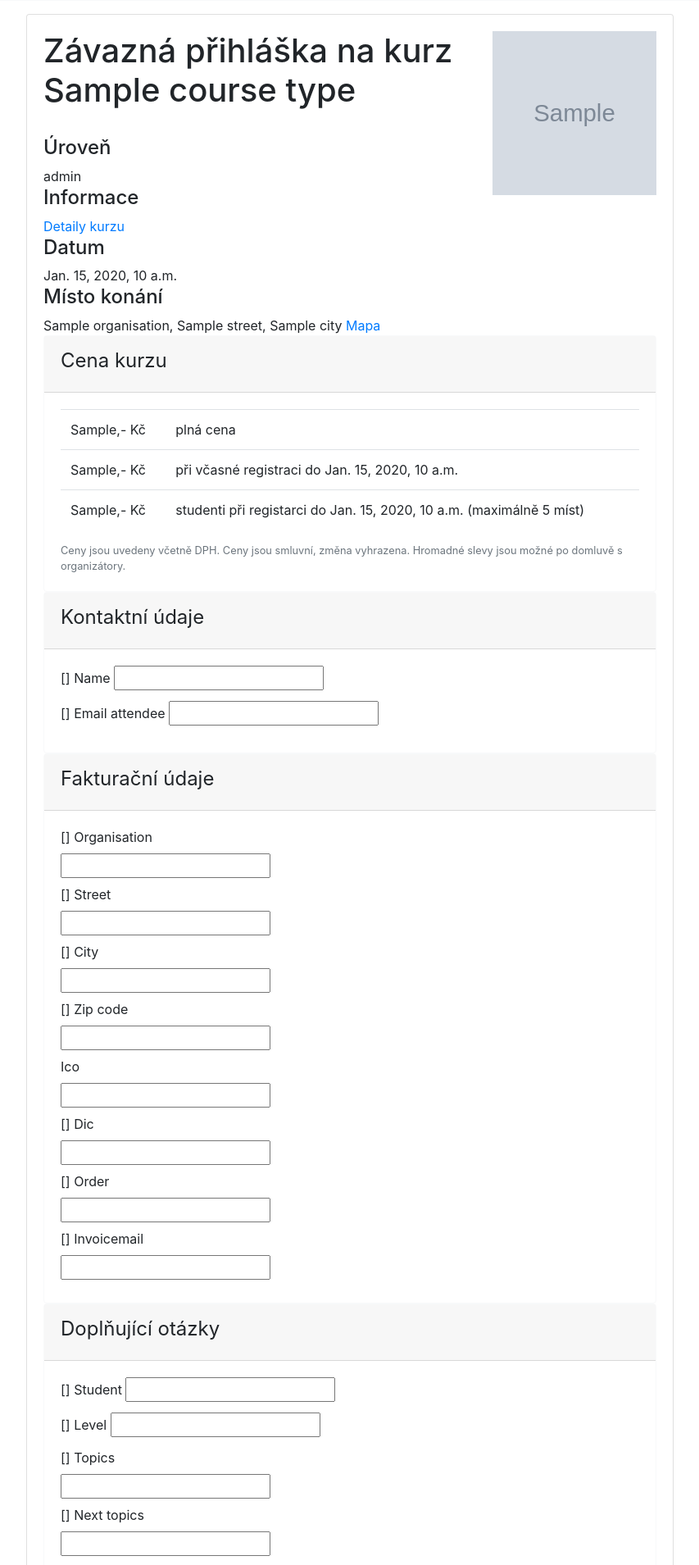
After one commit to OpenGeoLabs/gismentors-registration, a Django app: template registration/templates/course-forms.html in a window 1280 px wide. The commit adds this page. Shown: the part 325-2234 px from the top of the page at 82% size, without its empty margins (16-869 px from the left). Run offline with Django 3.2, Linux system fonts and the light colour scheme; the template is opened without the code that fills it: most values are stand-ins (such as "Sample title", 1, 10 or a date in 2020); grey boxes marked "Sample" are stand-in pictures; form fields are guessed from the names that the template uses; some libraries are stand-ins or nearby versions.

Commit message:
big update, captcha

```diff
--- a/registration/models.py
+++ b/registration/models.py
@@ -2,6 +2,7 @@ from django.db import models
 from django.utils.translation import ugettext_lazy as _
 from django.contrib.gis.db import models as gismodels
 import uuid
+from django.conf import settings
 
 
 VAT=1.21
@@ -14,6 +15,9 @@ class CourseType(models.Model):
     title = models.CharField(
             max_length=50,
             verbose_name=_("Název"))
+
+    image = models.ImageField(
+            verbose_name=_("Logo"))
 
     level_choices = (
             (0, _("Začátečník")),
--- /dev/null
+++ b/registration/templates/course-forms.html
@@ -0,0 +1,224 @@
+{% extends "template.html" %}
+
+{% block body %}
+{{ block.super }}
+
+<div class="card">
+  <div class="card-body">
+<img class="course_logo" src="{{ course.course_type.image.url }}" />
+<h1>Závazná přihláška na kurz {{ course.course_type.title }}
+</h1>
+<br>
+<h4>Úroveň</h4>
+{{ level }}
+<h4>Informace</h4>
+<a href="{{ course.course_type.detail }}" target="_blank">Detaily kurzu</a>
+<h4>Datum</h4>
+{{ course.date }}
+<h4>Místo konání</h4>
+{{ course.location.address.organisation }},
+  {{ course.location.address.street }}, {{ course.location.address.city }}
+  <a href="https://osm.org/go/0J0ajhhQa--?way=99013221" target="_blank">Mapa</a>
+
+
+<br>
+<div class="card border-light">
+    <div class="card-header">
+        <legend>Cena kurzu</legend>
+    </div>
+    <div class="card-body">
+        <table class="table">
+            <tbody>
+                <tr><td>{{ course.vat_late }},- Kč</td><td>plná cena</td></tr>
+                <tr><td>{{ course.vat_regular }},- Kč</td><td>při včasné registraci do {{ course.early_date }}</td></tr>
+                <tr><td>{{ course.vat_student }},- Kč</td><td>studenti při registarci do {{ course.early_date }} (maximálně 5 míst) </td></tr>
+            </tbody>
+        </table>
+        <small id="prices" class="form-text text-muted">Ceny jsou uvedeny včetně DPH. Ceny jsou smluvní, změna vyhrazena.
+        Hromadné slevy jsou možné po domluvě s organizátory.</small>
+    </div>
+</div>
+
+<form action="{% url 'course' course.id %}" method="post" class="needs-validation" validate>
+{% csrf_token %}
+
+{{ form.non_field_errors }}
+
+{% for hidden_field in form.hidden_fields %}
+    {{ hidden_field.errors }}
+    {{ hidden_field }}
+{% endfor %}
+
+
+    <div class="card border-light">
+    <fieldset>
+        <div class="card-header">
+            <legend>Kontaktní údaje</legend>
+        </div>
+        <div class="card-body">
+            <div class="form-group mb-2 mr-sm-2">
+                {{ form.name.errors }}
+                {{ form.name.label_tag }}
+                {{ form.name }}
+                <small class="form-text text-muted">{{ form.name.help_text }}</small>
+            </div>
+            <div class="form-group mb-2 mr-sm-2">
+                {{ form.email_attendee.errors }}
+                {{ form.email_attendee.label_tag }}
+                {{ form.email_attendee }}
+                <small class="form-text text-muted">{{ form.email_attendee.help_text }}</small>
+            </div>
+
+        </div>
+    </fieldset>
+    </div>
+    <!-- //-->
+    <div class="card border-light">
+    <fieldset>
+        <div class="card-header">
+            <legend>Fakturační údaje</legend>
+        </div>
+        <div class="card-body">
+            <div class="form-group mb-2 mr-sm-2">
+                {{ form.organisation.errors }}
+                {{ form.organisation.label_tag }} <br />
+                {{ form.organisation }}
+                <small class="form-text text-muted">{{ form.organisation.help_text }}</small>
+            </div>
+            <div class="form-group mb-2 mr-sm-2">
+                {{ form.street.errors }}
+                {{ form.street.label_tag }} <br />
+                {{ form.street }}
+                <small class="form-text text-muted">{{ form.street.help_text }}</small>
+            </div>
+            <div class="form-group mb-2 mr-sm-2">
+                {{ form.city.errors }}
+                {{ form.city.label_tag }} <br />
+                {{ form.city }}
+                <small class="form-text text-muted">{{ form.city.help_text }}</small>
+            </div>
+            <div class="form-group mb-2 mr-sm-2">
+                {{ form.zip_code.errors }}
+                {{ form.zip_code.label_tag }} <br />
+                {{ form.zip_code }}
+                <small class="form-text text-muted">{{ form.zip_code.help_text }}</small>
+            </div>
+            <div class="form-group mb-2 mr-sm-2">
+                {{ forms.ico.errors }}
+                {{ form.ico.label_tag }} <br />
+                {{ form.ico }}
+                <small class="form-text text-muted">{{ form.ico.help_text }}</small>
+            </div>
+            <div class="form-group mb-2 mr-sm-2">
+                {{ form.dic.errors }}
+                {{ form.dic.label_tag }} <br />
+                {{ form.dic }}
+                <small class="form-text text-muted">{{ form.dic.help_text }}</small>
+            </div>
+            <div class="form-group mb-2 mr-sm-2">
+                {{ form.order.errors }}
+                {{ form.order.label_tag }}  <br />
+                {{ form.order }}
+                <small class="form-text text-muted">{{ form.order.help_text }}</small>
+            </div>
+            <div class="form-group mb-2 mr-sm-2">
+                {{ form.invoicemail.errors }}
+                {{ form.invoicemail.label_tag }}<br />
+                {{ form.invoicemail }}
+                <small class="form-text text-muted">{{ form.invoicemail.help_text }}</small>
+            </div>
+
+        </div>
+    </fieldset>
+    </div>
+    <! -- //-->
+    <div class="card border-light">
+    <fieldset>
+        <div class="card-header">
+            <legend>Doplňující otázky</legend>
+        </div>
+        <div class="card-body">
+            <div class="form-group mb-2 mr-sm-2">
+                {{ form.student.errors }}
+                {{ form.student.label_tag }}
+                {{ form.student }}
+                <small class="form-text text-muted">{{ form.student.help_text }}</small>
+            </div>
+            <div class="form-group mb-2 mr-sm-2">
+                {{ form.level.errors }}
+                {{ form.level.label_tag }}
+                {{ form.level }}
+                <small class="form-text text-muted">{{ form.level.help_text }}</small>
+            </div>
+            <div class="form-group mb-2 mr-sm-2">
+                {{ form.topics.errors }}
+                {{ form.topics.label_tag }} <br />
+                {{ form.topics }}
+                <small class="form-text text-muted">{{ form.topics.help_text }}</small>
+            </div>
+            <div class="form-group mb-2 mr-sm-2">
+                {{ form.next_topics.errors }}
+                {{ form.next_topics.label_tag }} <br />
+                {{ form.next_topics }}
+                <small class="form-text text-muted">{{ form.next_topics.help_text }}</small>
+            </div>
+            <div class="form-group mb-2 mr-sm-2">
+                {{ form.note.errors }}
+                {{ form.note.label_tag }} <br />
+                {{ form.note }}
+                <small class="form-text text-muted">{{ form.note.help_text }}</small>
+            </div>
+
+        </div>
+    </fieldset>
+    </div>
+    <!-- //-->
+    <div class="card border-light">
+    <fieldset>
+        <div class="card-header">
+            <legend>GDPR a ochrana osobních údajů</legend>
+        </div>
+        <div class="card-body">
+            <div class="form-group mb-2 mr-sm-2">
+                {{ form.gdpr.errors }}
+                {{ form.gdpr.label_tag }}
+                {{ form.gdpr }}
+                <small class="form-text text-muted">{{ form.gdpr.help_text }}</small>
+            </div>
+            <div class="form-group mb-2 mr-sm-2">
+                {{ form.marketing.errors }}
+                {{ form.marketing.label_tag }}
+                {{ form.marketing }}
+                <small class="form-text text-muted">{{ form.marketing.help_text }}</small>
+            </div>
+
+        </div>
+    </fieldset>
+    </div>
+
+{{ form.captcha.errors }}
+{{ form.captcha.label_tag }}<br />
+{{ form.captcha }}
+<button class='btn btn-primary mb-3 js-captcha-refresh'>Načíst jiný obrázek</button>
+<small class="form-text text-muted">{{ form.captcha.help_text }}</small>
+
+
+<button class="btn btn-primary mb-2" type="submit">Odeslat závaznou přihlášku</button>
+
+<script type="text/javascript">
+$('.js-captcha-refresh').click(function () {
+    $.getJSON("/captcha/refresh/", function (result) {
+        $('.captcha').attr('src', result['image_url']);
+        $('#id_captcha_0').val(result['key'])
+    });
+
+
+    return false;
+});
+</script>
+</form>
+
+
+{% endblock %}
+  </div>
+</div>
--- a/registration/templates/courses.html
+++ b/registration/templates/courses.html
@@ -18,7 +18,9 @@
     {% for course in latest_courses_list %}
         <tr>
             <td>
-                <a href="{{ course.course_type.detail }}" target="_blank">{{ course.course_type.title }}</a>
+                <a href="{{ course.course_type.detail }}" target="_blank">
+                    <img class="course_type" src="{{ course.course_type.image.url }}" />
+                    {{ course.course_type.title }}</a>
             </td>
             <td>
                 {% for key, value in level_choices %}
--- a/registration/templates/template.html
+++ b/registration/templates/template.html
@@ -9,6 +9,21 @@
 {% if LANGUAGE_BIDI %}<link rel="stylesheet" type="text/css" href="{% block stylesheet_rtl %}{% static "admin/css/rtl.css" %}{% endblock %}" />{% endif %}
 {% block extrahead %}{% endblock %}
 {% block blockbots %}<meta name="robots" content="NONE,NOARCHIVE" />{% endblock %}
+<script src="https://ajax.googleapis.com/ajax/libs/jquery/3.3.1/jquery.min.js"></script>
+
+<style>
+table img.course_type {
+    width: 30px;
+    height: 30px;
+}
+
+img.course_logo {
+    width: 200px;
+    height: 200px;
+    float:right;
+}
+</style>
+
 </head>
 {% load i18n %}
 
--- a/registration/urls.py
+++ b/registration/urls.py
@@ -5,5 +5,4 @@ from . import views
 urlpatterns = [
     path('', views.courses, name='courses'),
     path('<int:course_id>/', views.course, name='course'),
-    path('<int:course_id>/submit', views.submit, name='submit'),
 ]
--- a/requirements.txt
+++ b/requirements.txt
@@ -1,2 +1,3 @@
 django
 django-leaflet
+django-simple-captcha
```
Also changed, not shown: registration/forms.py (added, +93 -0 lines), registration/templates/submitted.html (+9 -1 lines), registration/views.py (+39 -11 lines).
